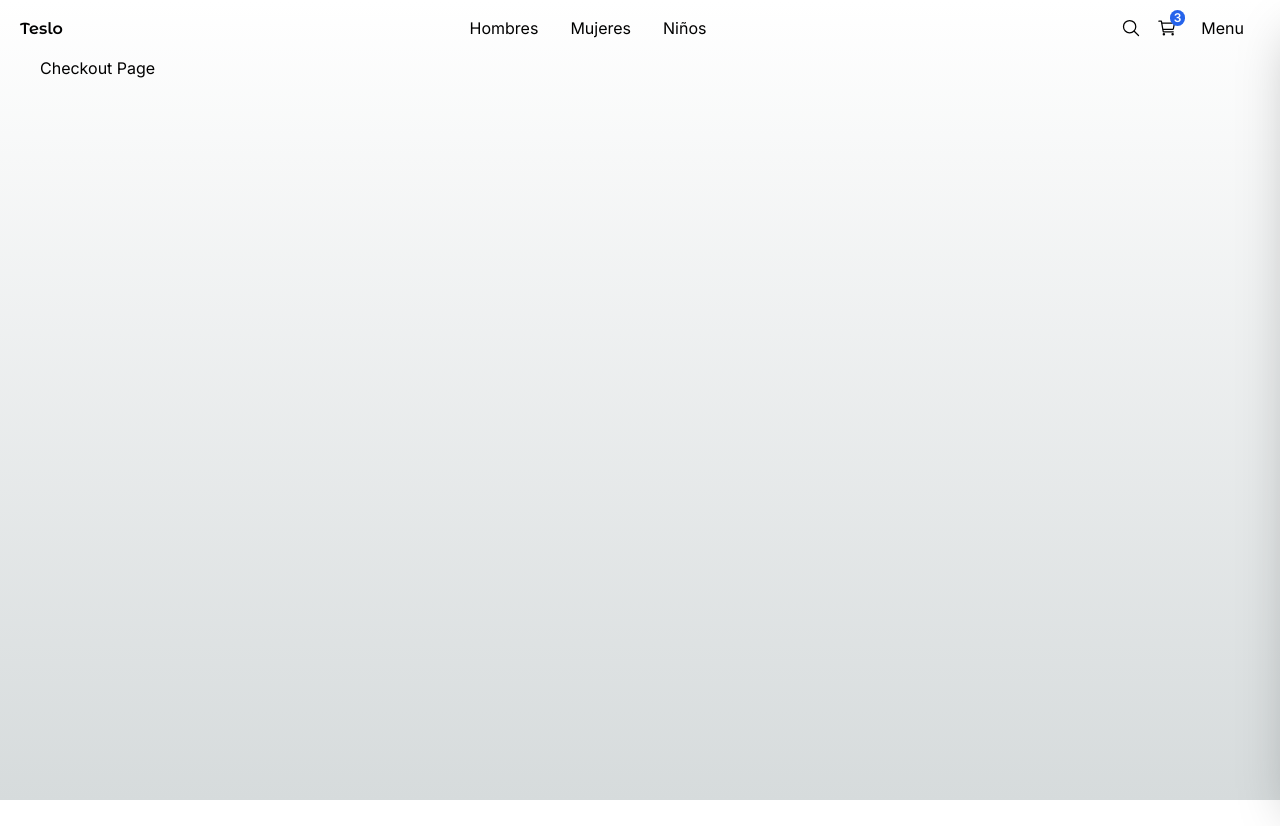
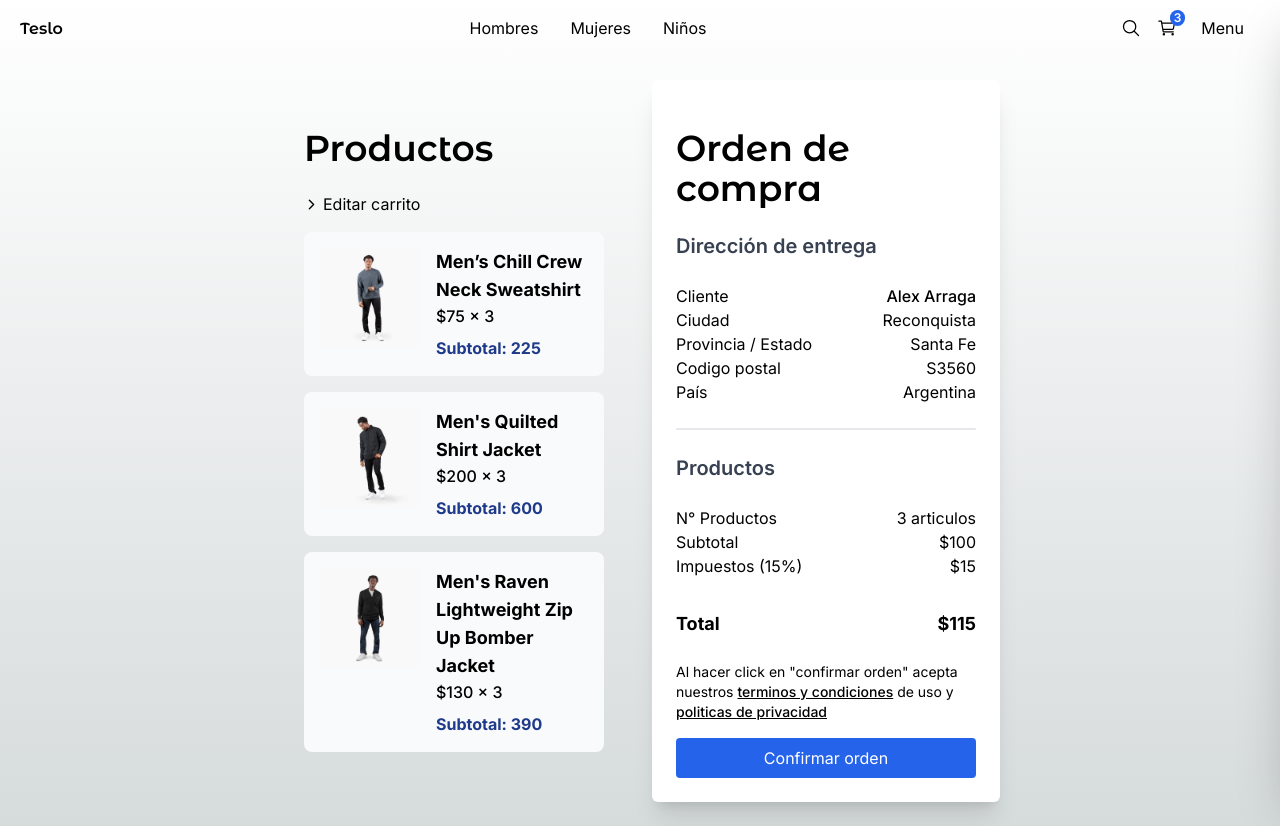
Before and after one commit to alex-arraga/next-teslo-shop, a Next.js app: page /checkout in a window 1280 px wide. Before the commit the page ends 800 px from the top, so only its background shows below. Built offline with nearby package versions, Linux system fonts and the light colour scheme.

Commit message:
1- Checkout page created 2- ProductsInCheckout component created 2- Some corrections in Cart page

```diff
--- a/src/app/(shop)/cart/page.tsx
+++ b/src/app/(shop)/cart/page.tsx
@@ -2,6 +2,7 @@ import Link from "next/link";
 
 import { ProductsInCart, Title } from "@/components";
 import { initialData } from "@/seed/seed";
+import { IoChevronForward } from "react-icons/io5";
 
 // todo: replace for products in cookies
 const productsInCart = [
@@ -14,14 +15,14 @@ const productsInCart = [
 export default function CartPage() {
   return (
     <section className="flex justify-center w-full">
-      <div className="grid grid-cols-1 xl:grid-cols-2 p-4 xl:p-6 gap-6">
+      <div className="grid grid-cols-1 xl:grid-cols-2 p-4 xl:p-6 gap-6 max-w-[calc(60vw)]">
         <div className="flex flex-col col-span-2 xl:col-span-1 rounded-md xl:p-6">
           <Title
             title="Carrito de compra"
-            subtitle="Añadir mas productos"
           />
 
-          <Link href='/shop' className="p-2 w-fit bg-gray-200 rounded-md mb-2 hover:bg-blue-200 hover:font-semibold transition-all">
+          <Link href='/cart' className="flex items-center gap-1 rounded-md mb-2 w-fit transform hover:translate-x-1 hover:text-blue-400 hover:font-semibold transition-all">
+            <IoChevronForward size={15} />
             Seguir comprando
           </Link>
 
@@ -37,7 +38,7 @@ export default function CartPage() {
         {/* Checkout */}
         <div className="mb-10 xl:mb-0 col-span-2 xl:col-span-1 bg-white rounded-md shadow-xl h-fit p-4 xl:p-6">
           <Title
-            title="Resumen de orden"
+            title="Resumen"
           />
 
           <div className="grid grid-cols-2">
@@ -56,8 +57,8 @@ export default function CartPage() {
           </div>
 
           <button className="w-full mt-4 btn-primary">
-            <Link href='/checkout/address' className="text-center">
-              Confirmar compra
+            <Link href='/checkout/address' className="text-center block">
+              Continuar
             </Link>
           </button>
         </div>
--- a/src/app/(shop)/checkout/page.tsx
+++ b/src/app/(shop)/checkout/page.tsx
@@ -1,8 +1,102 @@
+import Link from "next/link";
 
-export default function() {
+import { ProductsInCheckout, Title } from "@/components";
+import { initialData } from "@/seed/seed";
+import { IoChevronForward, IoShirtOutline } from "react-icons/io5";
+
+// todo: replace for products in cookies
+const productsInCart = [
+  initialData.products[0],
+  initialData.products[1],
+  initialData.products[2],
+]
+
+
+export default function CheckoutPage() {
   return (
-    <div>
-      <h1>Checkout Page</h1>
-    </div>
+    <section className="flex justify-center w-full">
+      <div className="grid grid-cols-1 xl:grid-cols-2 p-4 xl:p-6 gap-6 max-w-[calc(60vw)]">
+        <div className="flex flex-col col-span-2 xl:col-span-1 rounded-md xl:p-6">
+          <Title
+            title="Productos"
+          />
+
+          <Link href='/cart' className="flex items-center gap-1 rounded-md mb-2 w-fit transform hover:translate-x-1 hover:text-blue-400 hover:font-semibold transition-all">
+            <IoChevronForward size={15} />
+            Editar carrito
+          </Link>
+
+          {/* Products in cart */}
+          {productsInCart.map((product) => (
+            <ProductsInCheckout
+              key={product.slug}
+              product={product}
+            />
+          ))}
+        </div>
+
+        {/* Checkout */}
+        <div className="mb-10 xl:mb-0 col-span-2 xl:col-span-1 bg-white rounded-md shadow-xl h-fit p-4 xl:p-6">
+          <Title
+            title="Orden de compra"
+          />
+
+          {/* Shipping address */}
+          <h2 className="text-xl font-semibold text-gray-700 mb-6">Dirección de entrega</h2>
+          <div className="grid grid-cols-2">
+            <p>Cliente</p>
+            <p className="text-right font-medium">Alex Arraga</p>
+
+            <p>Ciudad</p>
+            <p className="text-right">Reconquista</p>
+
+            <p>Provincia / Estado</p>
+            <p className="text-right">Santa Fe</p>
+
+            <p>Codigo postal</p>
+            <p className="text-right">S3560</p>
+
+            <p>País</p>
+            <p className="text-right">Argentina</p>
+          </div>
+
+
+          {/* Divisor */}
+          <div className="rounded bg-gray-200 mt-6 h-0.5 w-full" />
+
+
+          {/* Summary products */}
+          <h2 className="text-xl font-semibold text-gray-700 my-6">Productos</h2>
+          <div className="grid grid-cols-2">
+            <span>N° Productos</span>
+            <span className="text-right">3 articulos</span>
+
+            <span>Subtotal</span>
+            <span className="text-right">$100</span>
+
+            <span>Impuestos (15%)</span>
+            <span className="text-right">$15</span>
+
+            <span className="mt-8 text-lg font-bold">Total</span>
+            <span className="mt-8 text-lg font-bold text-right">$115</span>
+          </div>
+
+          {/* Terms and conditions */}
+          <div className="flex flex-col mt-6">
+            <span className="text-sm text-wrap">
+              Al hacer click en "confirmar orden" acepta nuestros <a href="#" className="underline font-medium hover:text-blue-700 transition-all">terminos y condiciones</a> de uso y <a href="#" className="underline font-medium hover:text-blue-700 transition-all">politicas de privacidad</a>
+            </span>
+
+
+            <button className="w-full mt-4 btn-primary">
+              <Link href='/orders/123' className="text-center block">
+                Confirmar orden
+              </Link>
+            </button>
+          </div>
+        </div>
+
+      </div>
+    </section>
   );
 }
--- /dev/null
+++ b/src/components/checkout/products-in-checkout/ProductsInCheckout.tsx
@@ -0,0 +1,36 @@
+import Image from "next/image"
+import { Product } from "@/interfaces";
+
+interface Props {
+  product: Product
+}
+
+export const ProductsInCheckout = ({ product }: Props) => {
+  return (
+    <div className="flex p-4 bg-gray-50 rounded-lg my-2">
+      <Image
+        src={`/products/${product.images[0]}`}
+        alt={product.title}
+        width={120}
+        height={120}
+        style={{
+          width: '100px',
+          height: '100px'
+        }}
+        className="rounded object-contain mr-4"
+      />
+
+      <div className="flex flex-col w-full">
+
+        <h2 className="font-bold text-sm md:text-lg overflow-auto max-w-sm md:mr-10 w-full">{product.title}</h2>
+        <span className="text-sm md:text-base font-medium">
+          ${product.price.toLocaleString()} x 3
+        </span>
+        <span className="text-sm md:text-base font-bold mt-2 text-blue-900">
+          Subtotal: {product.price * 3}
+        </span>
+
+      </div>
+    </div>
+  )
+}
--- a/src/components/index.ts
+++ b/src/components/index.ts
@@ -19,3 +19,6 @@ export * from './product/slideshow/ProductMobileSlideshow'
 
 // Cart
 export * from './cart/products-in-cart/ProductsInCart'
+
+// Checkout
+export * from './checkout/products-in-checkout/ProductsInCheckout'
```
